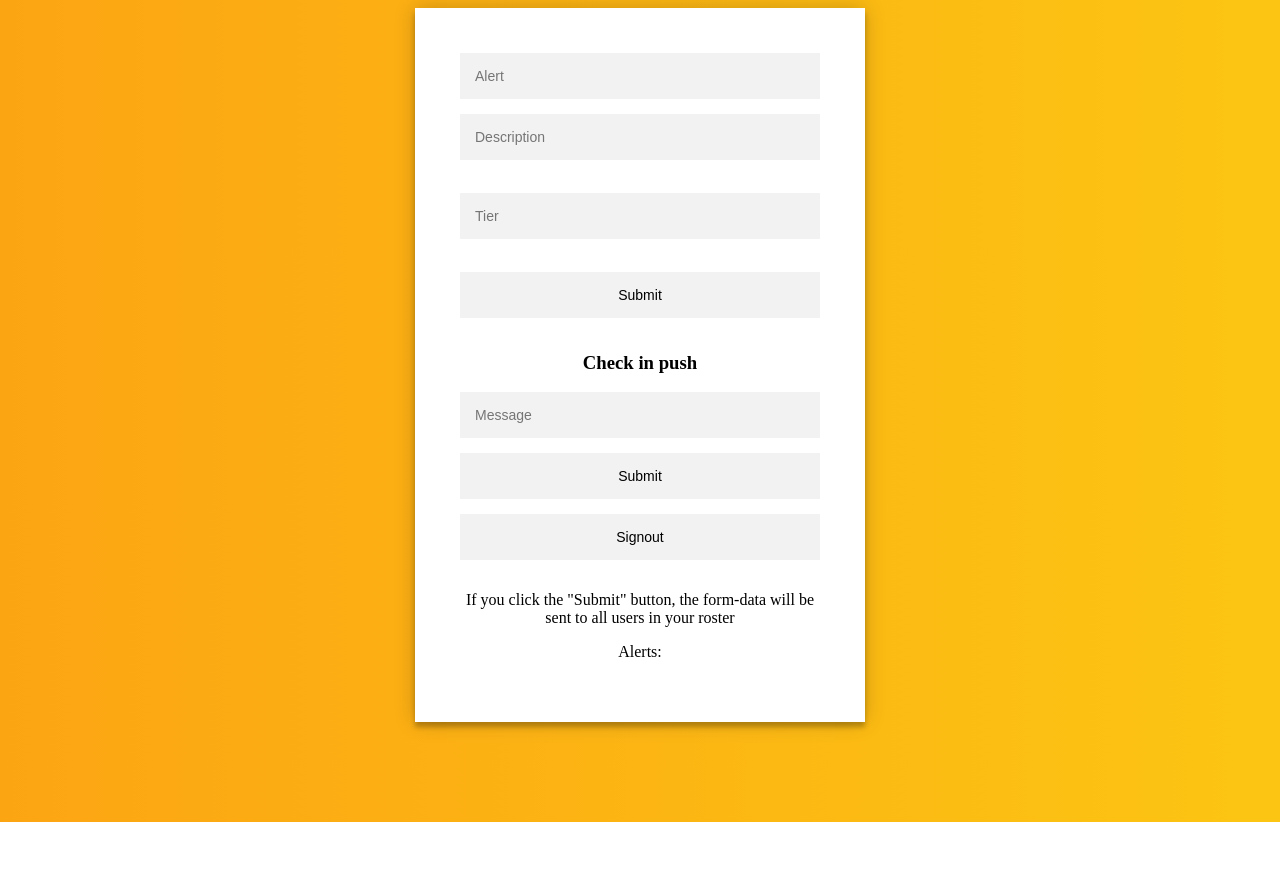
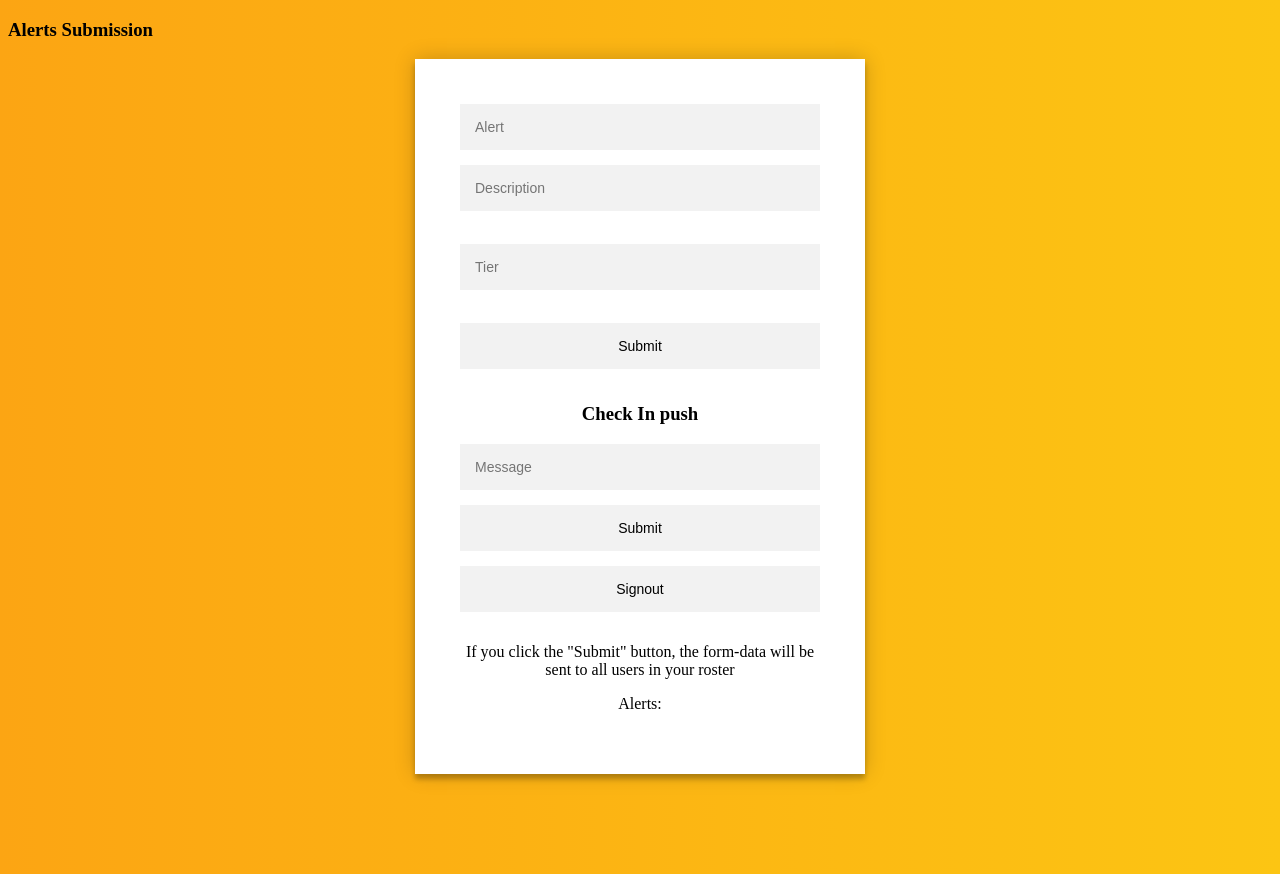
Before and after one commit to jerseycity17/team-16, a website: page admin/public/home.html in a window 1280 px wide. Before the commit the page ends 822 px from the top, so only its background shows below. Drawn offline with nearby package versions, Linux system fonts and the light colour scheme; no server answers.

Commit message:
Add h3 tag

```diff
--- a/admin/public/home.html
+++ b/admin/public/home.html
@@ -5,6 +5,8 @@
         <link rel="stylesheet" href="styles.css">
     </head>
 <body>
+
+<h3>Alerts Submission</h3>
 
 <div class="form">
 <form action="/send" method="post" onsubmit="this.submit(); this.reset(); return false;">
@@ -17,7 +19,7 @@
   <input type="submit" value="Submit">
 </form>
 
-<h3>Check in push</h3>
+<h3>Check In push</h3>
 
 <form action="/sendCheckIn" method="post" onsubmit="this.submit(); this.reset(); return false;">
   <input type="text" placeHolder="Message" name="MSG">
```
